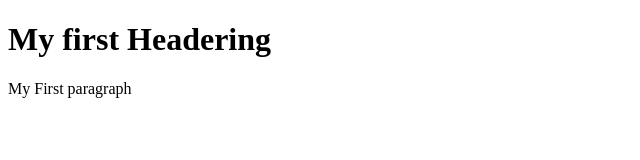
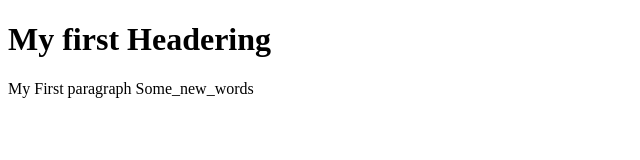
Before and after one commit to soclpw/Learn_html_css_JS, a plain HTML site: page index.html in a window 1280 px wide. Shown: the whole page, without its empty margins (0-640 px from the left). Drawn offline with Linux system fonts and the light colour scheme.

Commit message:
Update index.html

```diff
--- a/index.html
+++ b/index.html
@@ -4,7 +4,7 @@
 
 <h1>My first Headering</h1>
 
-<p>My First paragraph</p>
+<p>My First paragraph Some_new_words</p>
 
 </body>
 </html>
```
